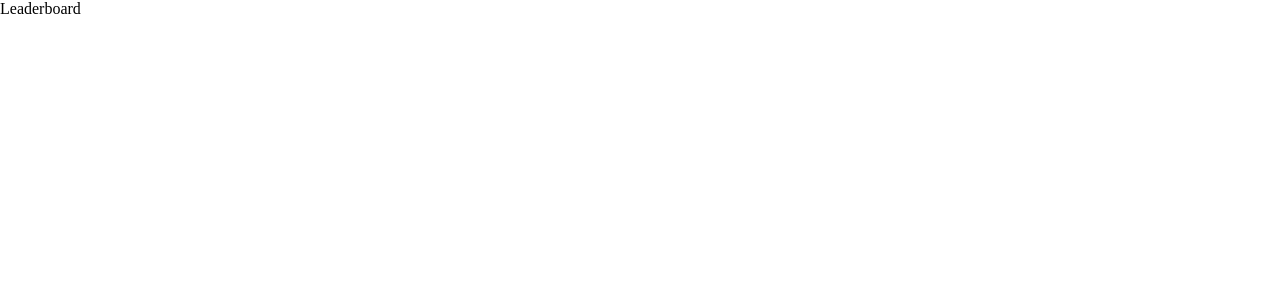
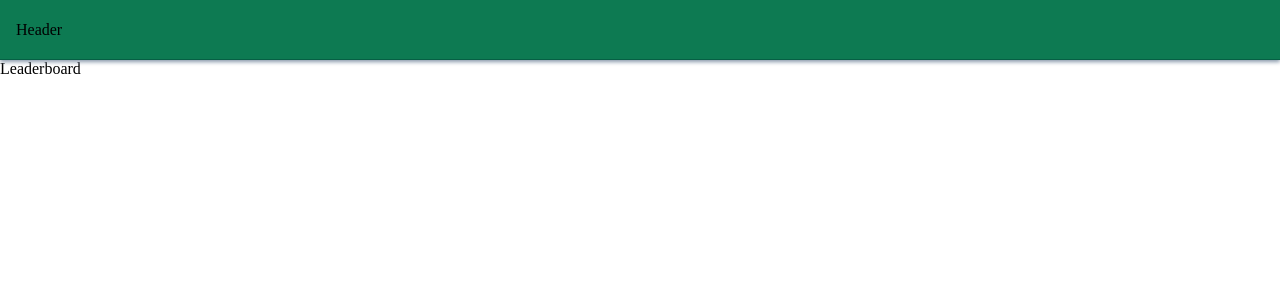
Before and after one commit to SecretariatV/GardenGrocer-Admin, a React (Vite) app: page / in a window 1280 px wide. Shown: the top 300 px of the page. Built offline with nearby package versions, Linux system fonts and the light colour scheme.

Commit message:
create: header

```diff
--- a/index.html
+++ b/index.html
@@ -2,7 +2,7 @@
 <html lang="en">
   <head>
     <meta charset="UTF-8" />
-    <link rel="icon" type="image/svg+xml" href="/vite.svg" />
+    <link rel="icon" type="image/svg+xml" href="/logo.ico" />
     <meta name="viewport" content="width=device-width, initial-scale=1.0" />
     <title>Garden Grocer - Admin</title>
 
--- a/src/features/layout/header/index.module.scss
+++ b/src/features/layout/header/index.module.scss
@@ -0,0 +1,14 @@
+@use "@styles/variables" as *;
+@use "@styles/mixin" as *;
+
+.root {
+  position: sticky;
+  top: 0;
+  height: 60px;
+  background-color: $primary-bg-color;
+  border-bottom: 1px solid $border-color;
+  box-shadow: 0 2px 4px $shadow-color;
+  grid-template-columns: auto 1fr;
+  @include headerPadding;
+  @include itemCenter;
+}
--- a/src/features/layout/header/index.tsx
+++ b/src/features/layout/header/index.tsx
@@ -1,5 +1,5 @@
 import S from "./index.module.scss";
 
 export const Header = () => {
-  return <header className={S.root}></header>;
+  return <header className={S.root}>Header</header>;
 };
--- a/src/features/layout/mainLayout/index.tsx
+++ b/src/features/layout/mainLayout/index.tsx
@@ -1,11 +1,19 @@
 import { Outlet } from "react-router-dom";
 import S from "./index.module.scss";
+import { Header } from "../header";
+import { Footer } from "../footer";
+import LoadingPage from "@pages/loading";
 
 const MainLayout = () => {
   return (
-    <div className={S.root}>
-      <Outlet />
-    </div>
+    <>
+      <LoadingPage effect />
+      <div className={S.root}>
+        <Header />
+        <Outlet />
+        <Footer />
+      </div>
+    </>
   );
 };
 
--- a/src/pages/leaderboard/index.module.scss
+++ b/src/pages/leaderboard/index.module.scss
@@ -0,0 +1,3 @@
+.root {
+  height: 200dvh;
+}
--- a/src/pages/leaderboard/index.tsx
+++ b/src/pages/leaderboard/index.tsx
@@ -1,16 +1,10 @@
 import useTimeout from "@hooks/useTimeout";
 import S from "./index.module.scss";
-import LoadingPage from "@pages/loading";
 
 const LeaderboardPage = () => {
   useTimeout(4000);
 
-  return (
-    <>
-      <LoadingPage effect />
-      <div className={S.root}>Leaderboard</div>
-    </>
-  );
+  return <div className={S.root}>Leaderboard</div>;
 };
 
 export default LeaderboardPage;
--- a/src/pages/loading/index.module.scss
+++ b/src/pages/loading/index.module.scss
@@ -4,6 +4,7 @@
 
 .root {
   background-color: $loading-bg-color;
+  z-index: 100;
   @include fullPage;
   @include itemCenter;
   transform: translateY(0);
--- a/src/styles/_mixin.scss
+++ b/src/styles/_mixin.scss
@@ -24,3 +24,16 @@ $breakpoints: (
   min-height: 100dvh;
   height: 100%;
 }
+
+@mixin xPadding {
+  padding-left: 16px;
+  padding-right: 16px;
+}
+
+@mixin headerPadding {
+  @include xPadding;
+}
+
+@mixin pagePadding {
+  @include xPadding;
+}
--- a/src/styles/_reset.scss
+++ b/src/styles/_reset.scss
@@ -1,3 +1,5 @@
+@use "./variables" as *;
+
 * {
   padding: 0;
   margin: 0;
@@ -9,3 +11,17 @@ body {
   width: 100%;
   min-height: 100vh;
 }
+
+::-webkit-scrollbar {
+  width: 8px;
+}
+
+::-webkit-scrollbar-thumb {
+  background-color: $scroll-color;
+  border-radius: 20px;
+}
+
+::-webkit-scrollbar-track {
+  background-color: $scroll-track;
+  overflow: hidden;
+}
--- a/src/styles/_variables.scss
+++ b/src/styles/_variables.scss
@@ -1,2 +1,7 @@
 $loading-bg-color: #003928;
 $loading-bubble-color: #2f9a2d;
+$primary-bg-color: #0d7a52;
+$border-color: #065f44;
+$shadow-color: rgb(136, 152, 170);
+$scroll-color: #2ba883;
+$scroll-track: #d1eee5;
```
Also changed, not shown: public/logo.webp (added), 1 other file (tests, documents, lock files or other folders).
